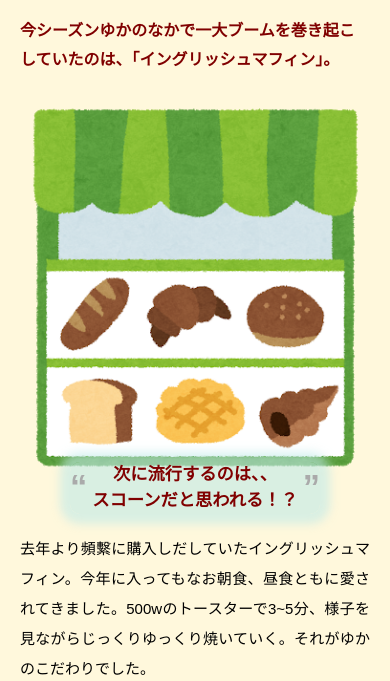
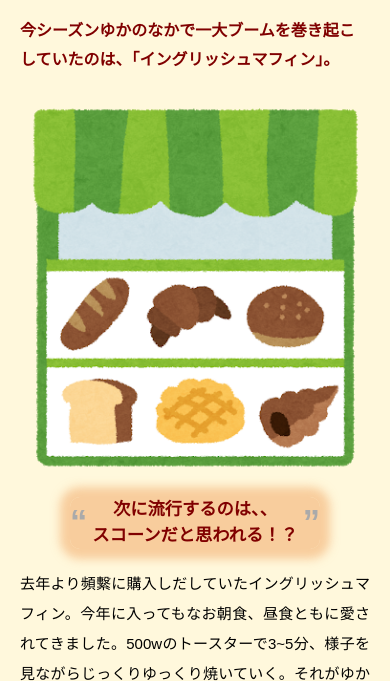
Before and after one commit to syusaku2334/pan, a plain HTML site: page index.html in a window 390 px wide. Shown: the part 160-841 px from the top of the page. Drawn offline with Linux system fonts and the light colour scheme.

Commit message:
Update stylesheet.css

```diff
--- a/stylesheet.css
+++ b/stylesheet.css
@@ -187,6 +187,7 @@ body {
         grid-column: 1;
         grid-row: 2;
         font-size: 20px;
+        word-break: keep-all;
     }
 
     .post-date {
@@ -201,9 +202,8 @@ body {
 
     .post-catch {
         margin-left: 0;
-        margin-top: -35px;
-        background: rgba(192, 233, 231, 0.603);
-        box-shadow: 0 0 10px 10px rgba(192, 233, 231, 0.603);
+        background: rgba(243, 178, 116, 0.603);
+        box-shadow: 0 0 10px 10px rgba(243, 178, 116, 0.603);
         border-radius: 10px;
     }
 
```
